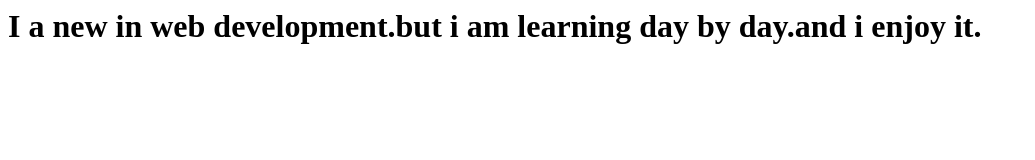
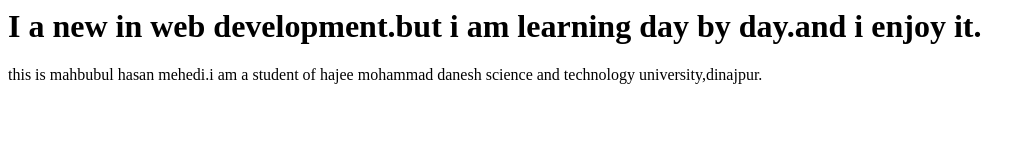
Before and after one commit to mhmehedi3/my-first-website, a plain HTML site: page index.html in a window 1280 px wide. Shown: the whole page, without its empty margins (0-1035 px from the left). Drawn offline with Linux system fonts and the light colour scheme.

Commit message:
bio writing

```diff
--- a/index.html
+++ b/index.html
@@ -6,8 +6,9 @@
         </title>
         <h1> I a new in web development.but i am learning day by day.and i enjoy it.
         </h1>
+
     </head>
     <body>
-
+        <p> this is mahbubul hasan mehedi.i am a student of hajee mohammad danesh science and technology university,dinajpur. </p>
     </body>
 </html>
```
